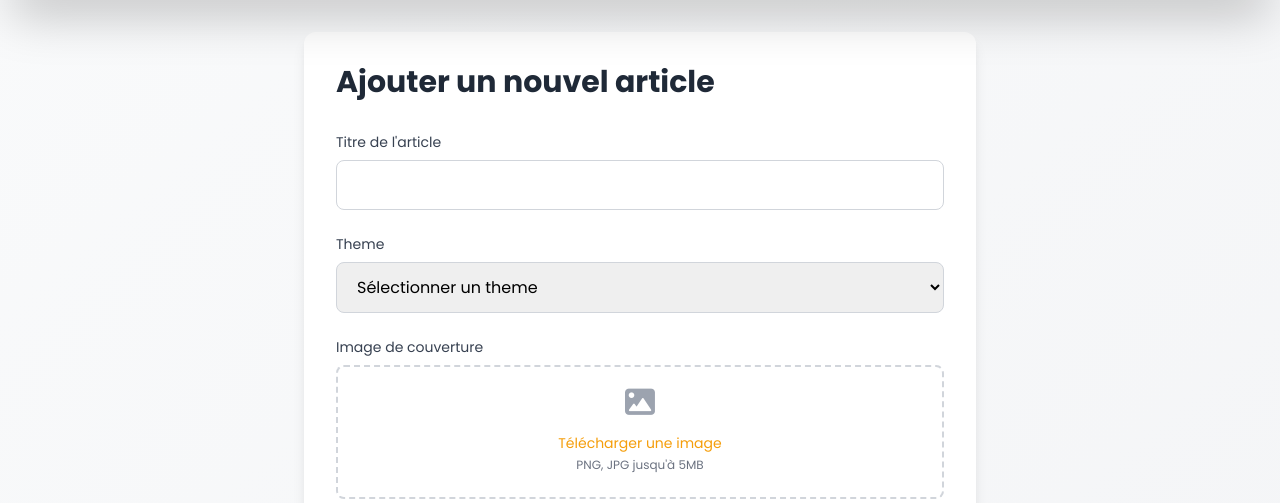
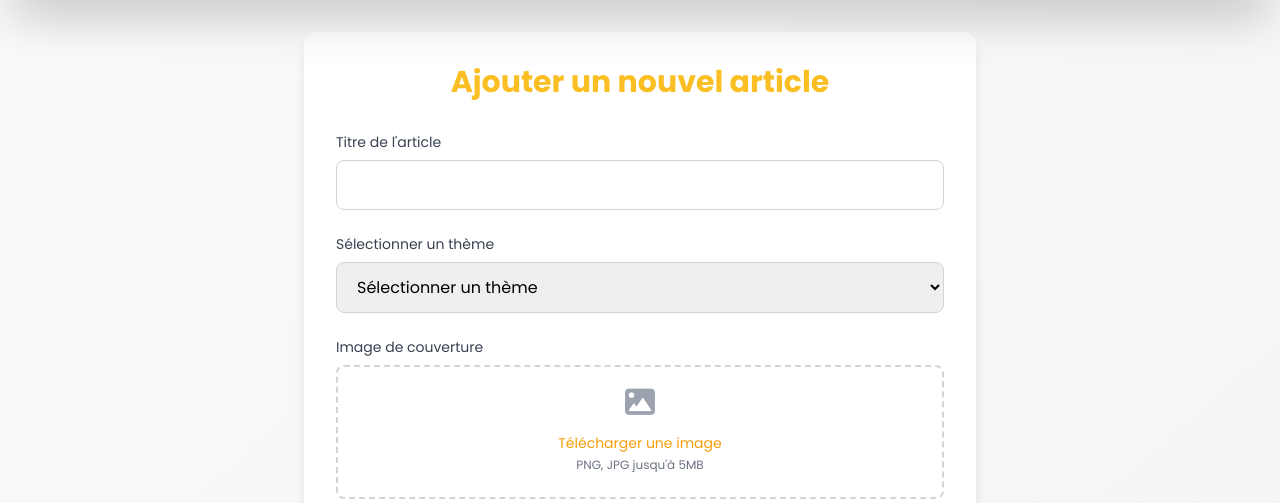
Before and after one commit to houssamlambara/location_voiture2, a PHP site: page /front_end/article.php in a window 1280 px wide. Shown: the part 64-567 px from the top of the page. Run offline with PHP 8.4, Linux system fonts and the light colour scheme; tables that the repository leaves empty hold one stand-in row (values such as "Sample post"); some libraries are stand-ins or nearby versions.

Commit message:
article formulaire

```diff
--- a/classes/class_article.php
+++ b/classes/class_article.php
@@ -24,11 +24,11 @@ class Article {
         return $stmt->fetch(PDO::FETCH_ASSOC);
     }
 
-    public function create($title, $content, $imageUrl, $videoUrl, $themeId, $userId) {
-        $sql = "INSERT INTO ARTICLES (title, content, image_url, video_url, theme_id, user_id)
+    public function create($title, $content, $imageUrl, $themeId, $userId) {
+        $sql = "INSERT INTO ARTICLES (title, content, image_url, theme_id, user_id)
                 VALUES (?, ?, ?, ?, ?, ?)";
         $stmt = $this->db->prepare($sql);
-        return $stmt->execute([$title, $content, $imageUrl, $videoUrl, $themeId, $userId]);
+        return $stmt->execute([$title, $content, $imageUrl, $themeId, $userId]);
     }
 
     public function updateStatus($id, $status) {
--- a/front_end/article.php
+++ b/front_end/article.php
@@ -1,3 +1,21 @@
+<?php
+
+include_once("../classes/db.php");
+
+try {
+    $db = new Database();
+    $pdo = $db->getConnection();
+
+    $stmt = $pdo->prepare("SELECT * FROM themes");
+    $stmt->execute();
+
+    $themes = $stmt->fetchAll(PDO::FETCH_ASSOC);
+} catch (PDOException $e) {
+    echo "<option value=''>Erreur de chargement des thèmes</option>";
+}
+
+?>
+
 <!DOCTYPE html>
 <html lang="fr">
 
@@ -53,7 +71,7 @@
     <!-- Main Content with Padding Top to Account for Fixed Navbar -->
     <main class="pt-24 pb-12 px-4">
     <form class="max-w-2xl mx-auto p-8 bg-white rounded-xl shadow-lg" method="POST" enctype="multipart/form-data">
-            <h2 class="text-3xl font-bold mb-8 text-gray-800">Ajouter un nouvel article</h2>
+    <h2 class="flex justify-center text-3xl font-bold mb-8 text-yellow-400">Ajouter un nouvel article</h2>
 
     <div class="space-y-6">
         <!-- Titre -->
@@ -67,14 +85,21 @@
         <!-- Catégorie -->
         <div>
             <label for="category" class="block text-sm font-medium text-gray-700 mb-2">
-                        Theme
+                Sélectionner un thème
             </label>
             <select id="category" name="category" class="w-full px-4 py-3 border border-gray-300 rounded-lg focus:ring-2 focus:ring-yellow-500 focus:border-yellow-500 transition duration-300" required>
-                        <option value="">Sélectionner un theme</option>
-                        <option value="vehicules">Véhicules</option>
-                        <option value="actualites">Actualités</option>
-                        <option value="conseils">Conseils</option>
-                        <option value="evenements">Événements</option>
+                <option value="">Sélectionner un thème</option>
+                <?php
+
+                    if ($themes && count($themes) > 0) {
+                        foreach ($themes as $theme) {
+                            echo "<option value='" . htmlspecialchars($theme['id']) . "'>" . htmlspecialchars($theme['name']) . "</option>";
+                        }
+                    } else {
+                        echo "<option value=''>Aucun thème disponible</option>";
+                    }
+
+                ?>
             </select>
         </div>
 
@@ -105,7 +130,7 @@
             <textarea id="content" name="content" rows="8" class="w-full px-4 py-3 border border-gray-300 rounded-lg focus:ring-2 focus:ring-yellow-500 focus:border-yellow-500 transition duration-300" required></textarea>
         </div>
 
-                <!-- Tags (modifié en select simple) -->
+        <!-- Tags -->
         <div>
             <label for="tags" class="block text-sm font-medium text-gray-700 mb-2">
                 Tag principal
@@ -137,6 +162,7 @@
         </div>
     </div>
 </form>
+
     </main>
 </body>
 
```
Also changed, not shown: classes/submit_article.php (+4 -5 lines). Lines whose indentation alone changed are shown as unchanged.
